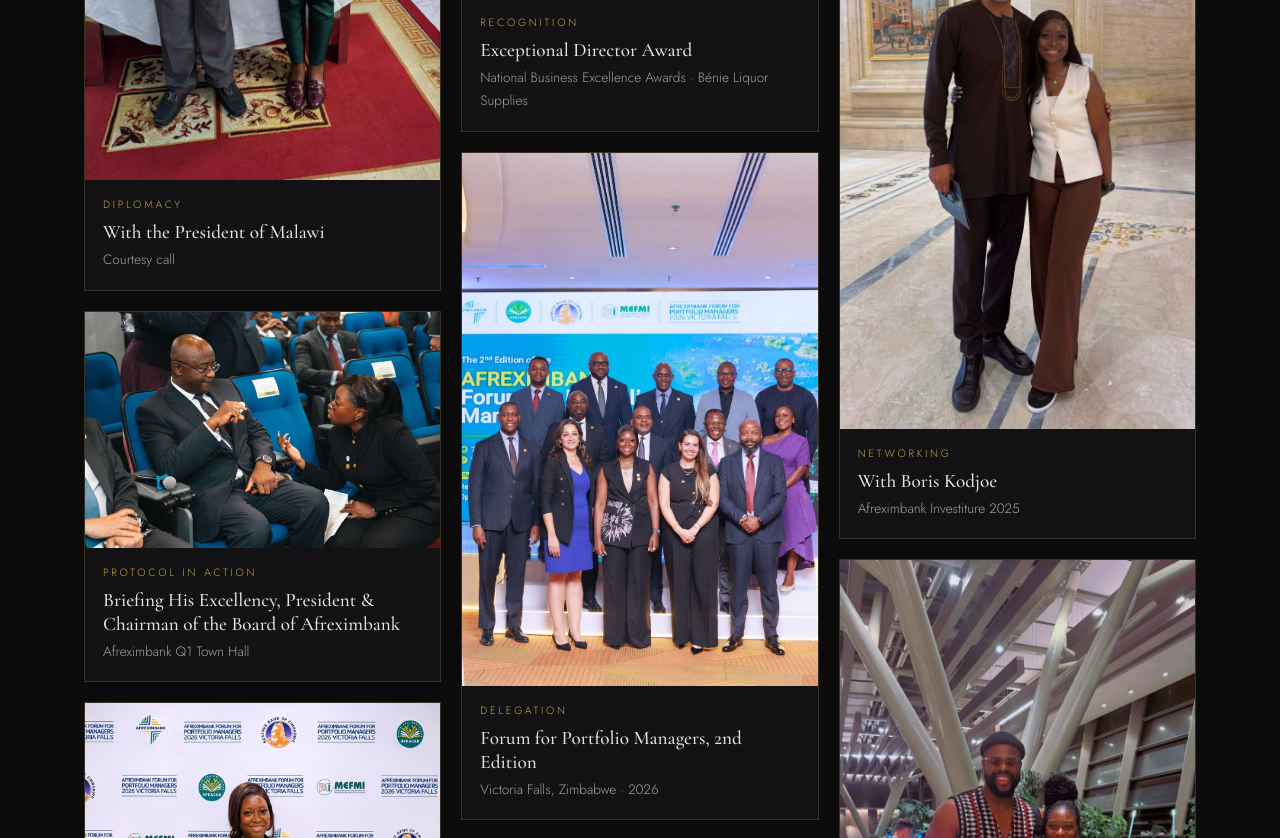
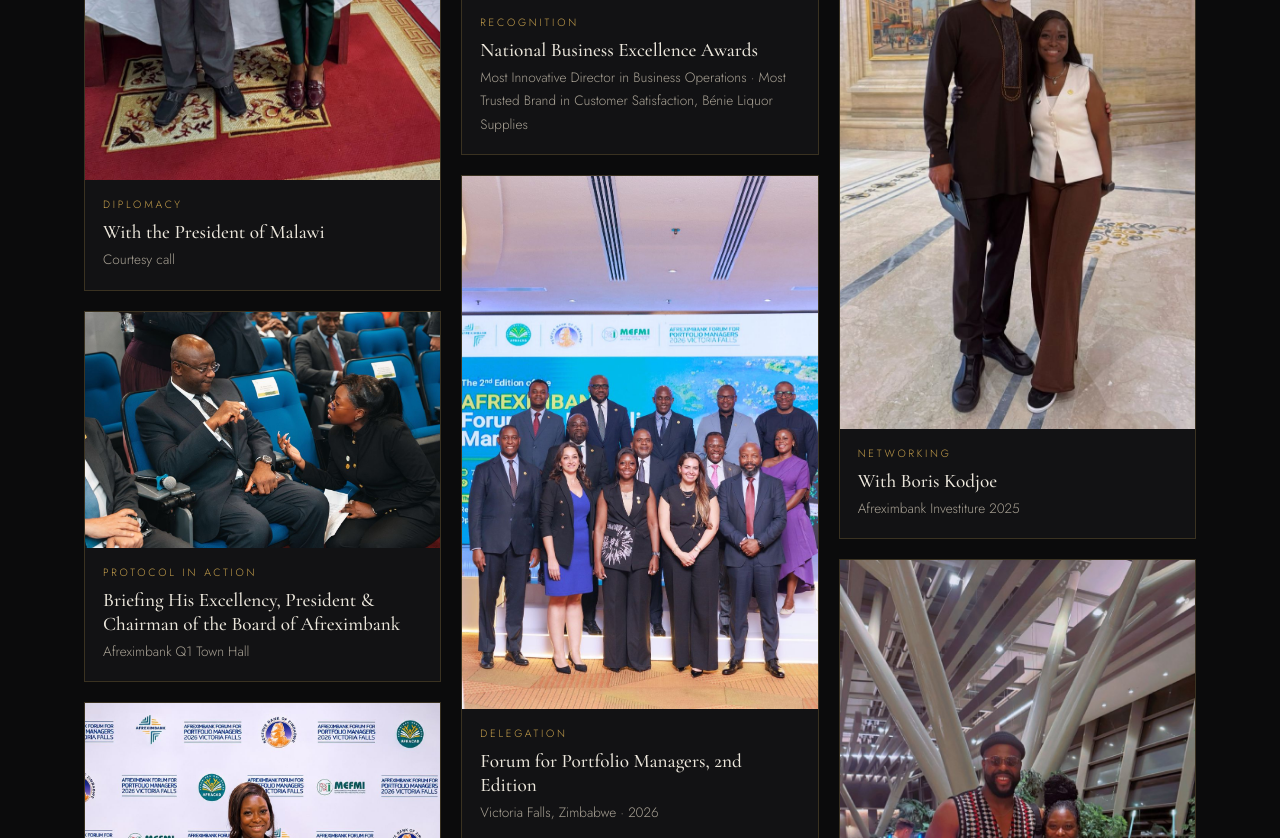
Before and after one commit to ThisIssRue/The-Rue-Standard, a plain HTML site: page index.html in a window 1280 px wide. Shown: the part 8658-9496 px from the top of the page. Drawn offline with nearby package versions, Linux system fonts and the light colour scheme.

Commit message:
Correct National Business Excellence Awards titles
Co-Authored-By: Claude Opus 5.5 <noreply@anthropic.com>
Claude-Session: https://claude.ai/code/session_015SMHdcQgcFCeXzFi9rZ54w

```diff
--- a/index.html
+++ b/index.html
@@ -313,10 +313,10 @@
             <figcaption><span>Trade &amp; Investment</span><strong>Intra-African Trade Fair: Investment Forum</strong><em>IATF 2025 · Algeria</em></figcaption>
           </figure>
           <figure class="shot reveal">
-            <button type="button" class="shot__btn" data-full="assets/gallery/business-excellence-awards.jpg" aria-label="View photo: Exceptional Director Award, National Business Excellence Awards">
-              <img src="assets/gallery/business-excellence-awards.jpg" alt="Rue holding her Exceptional Director Award certificates at the National Business Excellence Awards" width="933" height="1400" loading="lazy">
+            <button type="button" class="shot__btn" data-full="assets/gallery/business-excellence-awards.jpg" aria-label="View photo: National Business Excellence Awards">
+              <img src="assets/gallery/business-excellence-awards.jpg" alt="Rue holding her Most Innovative Director in Business Operations and Most Trusted Brand in Customer Satisfaction certificates at the National Business Excellence Awards" width="933" height="1400" loading="lazy">
             </button>
-            <figcaption><span>Recognition</span><strong>Exceptional Director Award</strong><em>National Business Excellence Awards · Bénie Liquor Supplies</em></figcaption>
+            <figcaption><span>Recognition</span><strong>National Business Excellence Awards</strong><em>Most Innovative Director in Business Operations · Most Trusted Brand in Customer Satisfaction, Bénie Liquor Supplies</em></figcaption>
           </figure>
           <figure class="shot reveal">
             <button type="button" class="shot__btn" data-full="assets/gallery/victoria-falls-delegates.jpg" aria-label="View photo: Forum for Portfolio Managers, 2nd Edition">
```
